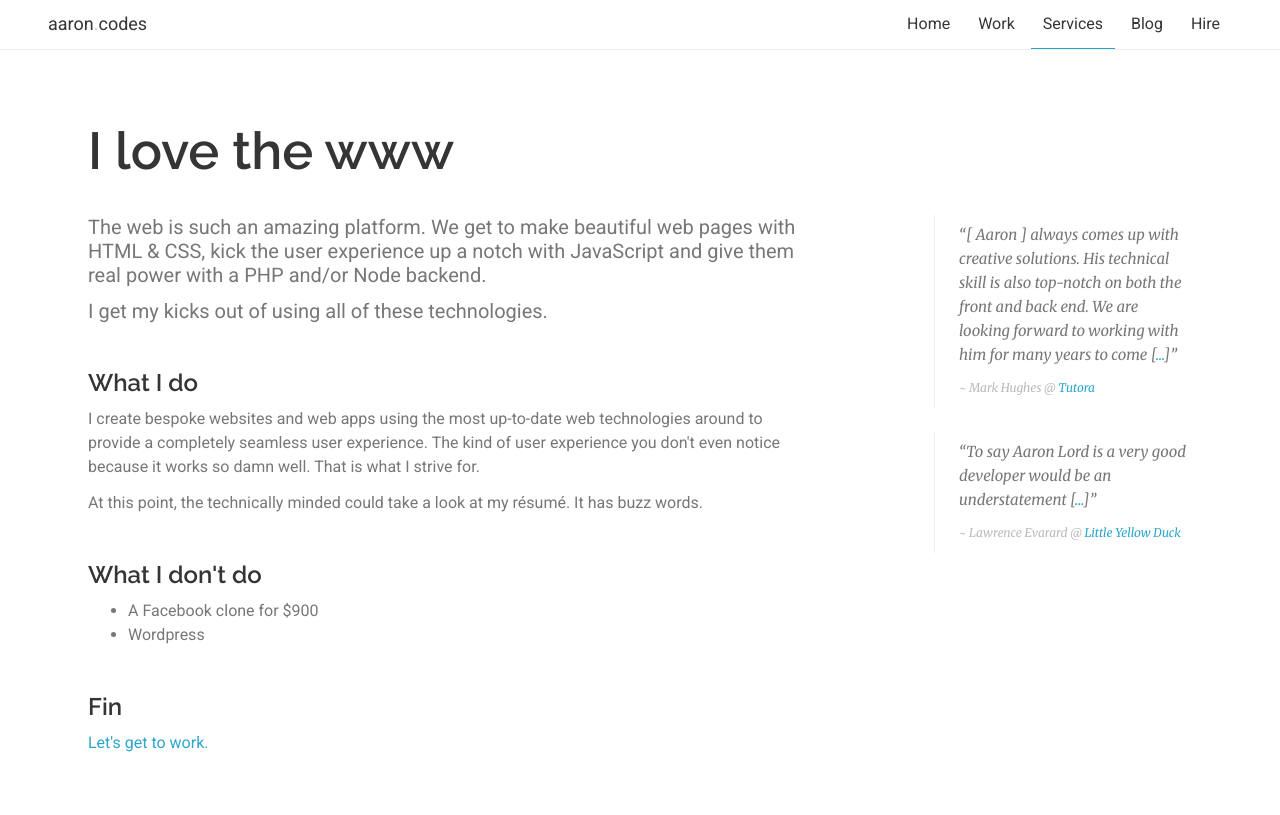
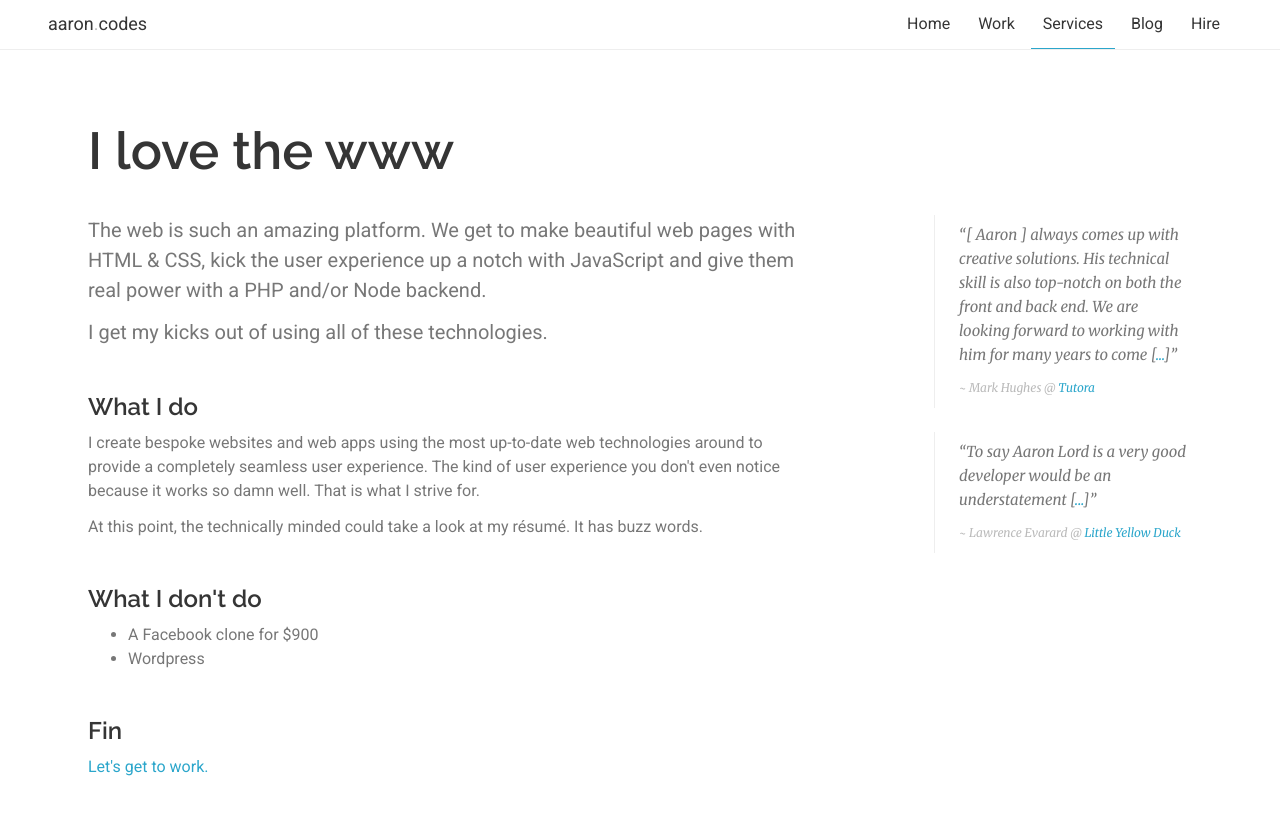
Before and after one commit to aaronlord/aaron.codes, a Jekyll site: the page built from websites/index.html, in a window 1280 px wide. Shown: the top 815 px of the page. Built offline with Jekyll 4.4.1, drawn with Linux system fonts in a browser that asks for light colours.

Commit message:
Added a bit more line height

```diff
--- a/css/_base.type.scss
+++ b/css/_base.type.scss
@@ -40,7 +40,7 @@ h3,
 
 h4,
 .delta {
-    @include font-size(20px);
+    @include font-size(20px, 1.5em);
 }
 
 h5,
```
Also changed, not shown: css/style.min.css, 1 other file.
